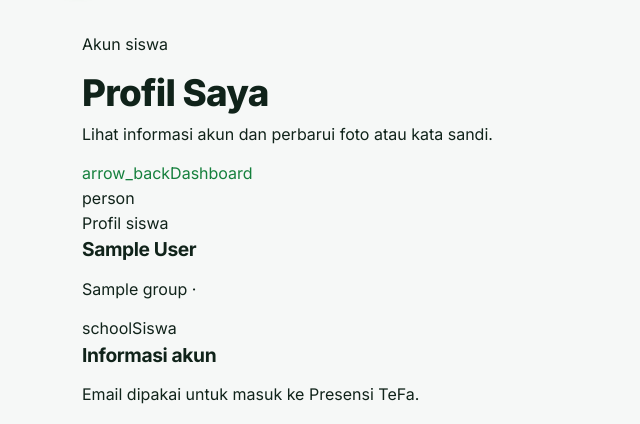
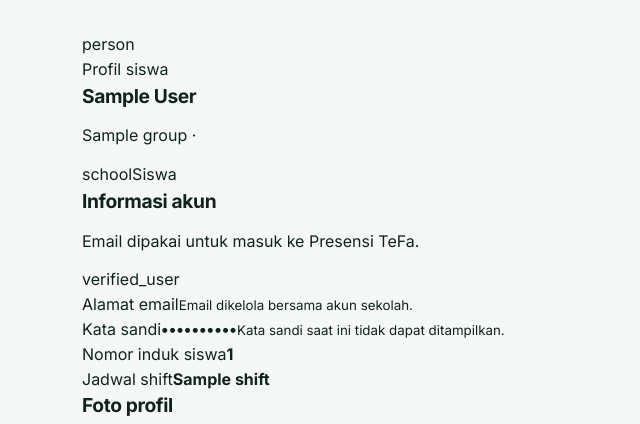
Before and after one commit to ajinug788/ganeshatech-presensi, a Django app: template templates/attendance/student_profile.html in a window 1280 px wide. Shown: the part 64-488 px from the top of the page, without its empty margins (0-640 px from the left). Run offline with Django 5.2, Linux system fonts and the light colour scheme; the template is opened without the code that fills it: most values are stand-ins (such as "Sample title", 1, 10 or a date in 2020); form fields are guessed from the names that the template uses.

Commit message:
Remove student profile page heading

```diff
--- a/templates/attendance/student_profile.html
+++ b/templates/attendance/student_profile.html
@@ -2,11 +2,6 @@
 {% block title %}Profil Siswa — {{ student.full_name }}{% endblock %}
 {% block content %}
 <div class="student-feature-page student-profile-page">
-  <div class="student-feature-heading">
-    <div><p class="student-eyebrow">Akun siswa</p><h1>Profil Saya</h1><p>Lihat informasi akun dan perbarui foto atau kata sandi.</p></div>
-    <a class="student-feature-back" href="{% url 'tenants:dashboard_siswa' %}"><span class="msym" aria-hidden="true">arrow_back</span>Dashboard</a>
-  </div>
-
   <section class="student-feature-card student-profile-identity">
     {% if student.profile_photo %}
       <img class="student-profile-photo" src="{% url 'photos:photo' student.profile_photo_id %}" alt="Foto profil {{ student.full_name }}">
```
